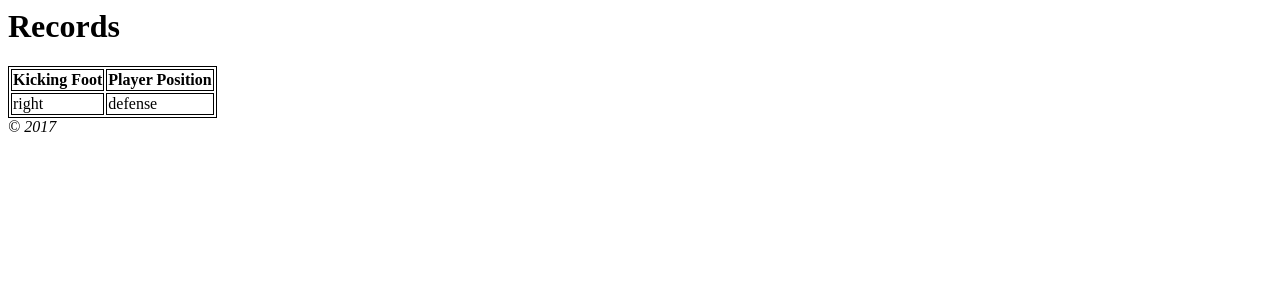
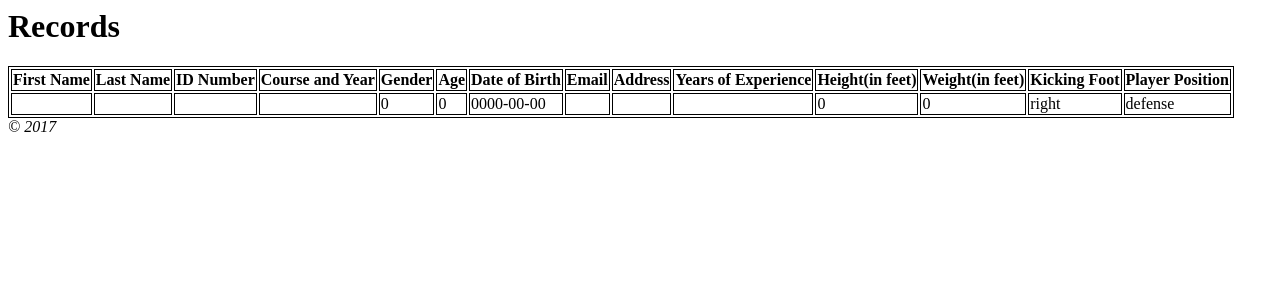
Before and after one commit to TanoyJL/CPE75N_Project, a CodeIgniter app: page /CPE75N_PROJECT/index.php/football/view in a window 1280 px wide. Shown: the top 300 px of the page. Run offline with CodeIgniter, Linux system fonts and the light colour scheme; data comes from the database, SQL or seed files in the repository; data that the repository does not hold is empty.

Commit message:
edit futsal lawntennis football

```diff
--- a/application/controllers/Football.php
+++ b/application/controllers/Football.php
@@ -18,6 +18,19 @@
 			$data = array(
 			'kickingfoot' => $this->input->post('kickingfoot'),
 			'player_position' => $this->input->post('player_position'),
+			'player_position' => $this->input->post('player_position'),
+			'first_name' => $this->input->post('first_name'),
+			'last_name' => $this->input->post('last_name'),
+			'id_num' => $this->input->post('id_num'),
+			'course_year' => $this->input->post('course_year'),
+			'gender' => $this->input->post('gender'),
+			'age' => $this->input->post('age'),
+			'birthdate' => $this->input->post('birthdate'),
+			'email' => $this->input->post('email'),
+			'address' => $this->input->post('address'),
+			'years_experience' => $this->input->post('years_experience'),
+			'height' => $this->input->post('height'),
+			'weight' => $this->input->post('weight'),
 			);
 			$this->Football_model->add_records($data);
 			$this->register();
--- a/application/views/players/rFootball_view.php
+++ b/application/views/players/rFootball_view.php
@@ -13,12 +13,36 @@
 	</center>
 	<table>
 		  <tr>
+		  	<th>First Name</th>
+		    <th>Last Name</th>
+		    <th>ID Number</th>
+		    <th>Course and Year</th>
+		    <th>Gender</th>
+		    <th>Age</th>
+		    <th>Date of Birth</th>
+		    <th>Email</th>
+		    <th>Address</th>
+		    <th>Years of Experience</th>
+		    <th>Height(in feet)</th>
+		    <th>Weight(in feet)</th>
 		    <th>Kicking Foot</th>
 		    <th>Player Position</th>
 		  </tr>
 		  	<?php if(isset($records)) : foreach ($records as $rows) :?>
 			<!-- PUT RECORDS HERE FROM DB-->
 		  <tr>
+		  	<td><?php echo $rows->first_name; ?></td>
+		    <td><?php echo $rows->last_name; ?></td>
+		    <td><?php echo $rows->id_num; ?></td>
+		    <td><?php echo $rows->course_year; ?></td>
+		    <td><?php echo $rows->gender; ?></td>
+		    <td><?php echo $rows->age; ?></td>
+		    <td><?php echo $rows->birthdate; ?></td>
+		    <td><?php echo $rows->email; ?></td>
+		    <td><?php echo $rows->address; ?></td>
+		    <td><?php echo $rows->years_experience; ?></td>
+		    <td><?php echo $rows->height; ?></td>
+		    <td><?php echo $rows->weight; ?></td>
 		    <td><?php echo $rows->kickingfoot; ?></td>
 		    <td><?php echo $rows->player_position; ?></td>
 		  </tr>
```
Also changed, not shown: application/controllers/Lawntennis.php (+13 -1 lines), application/views/players/rLawntennis_view.php (+12 -0 lines).
